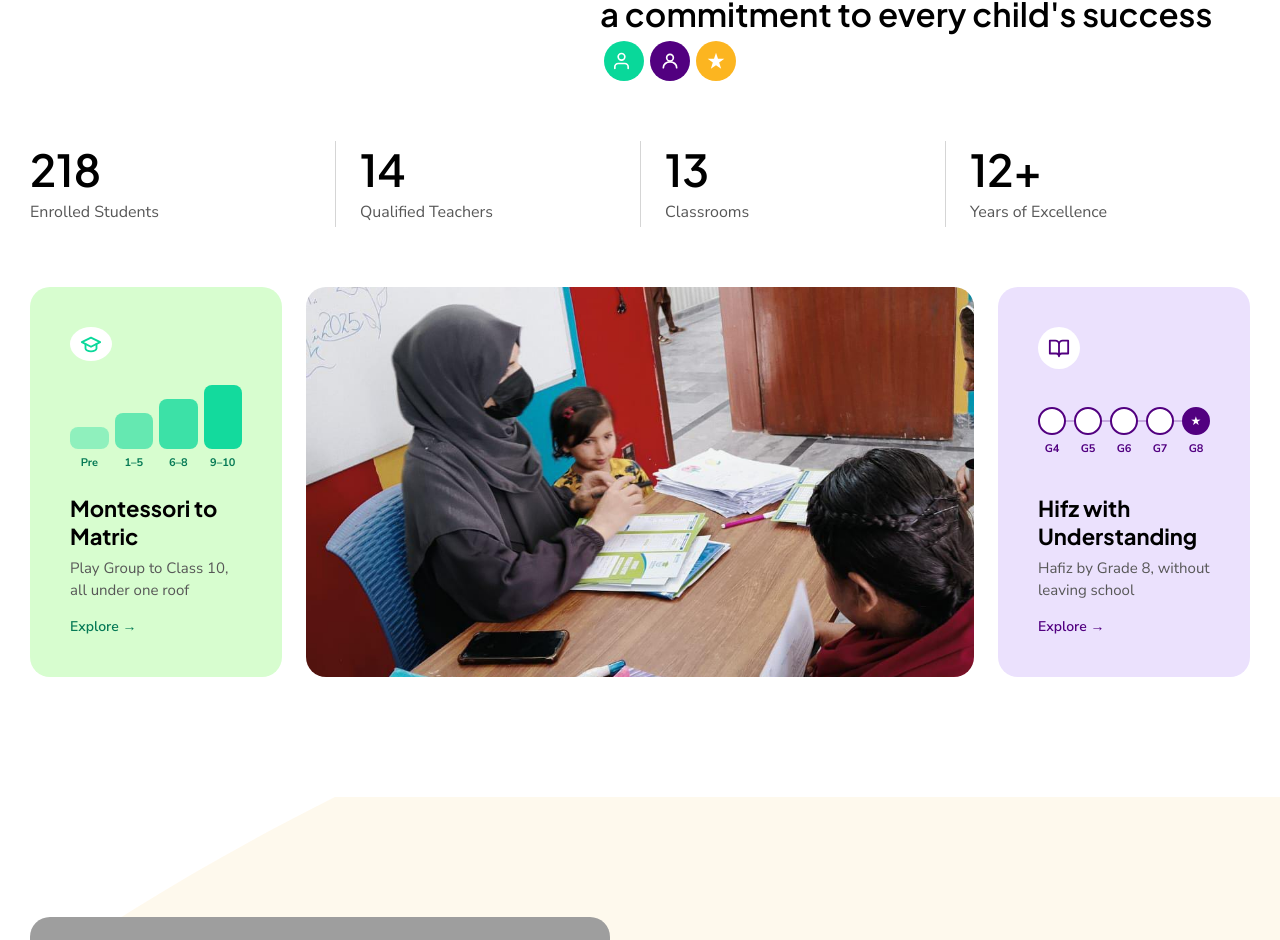
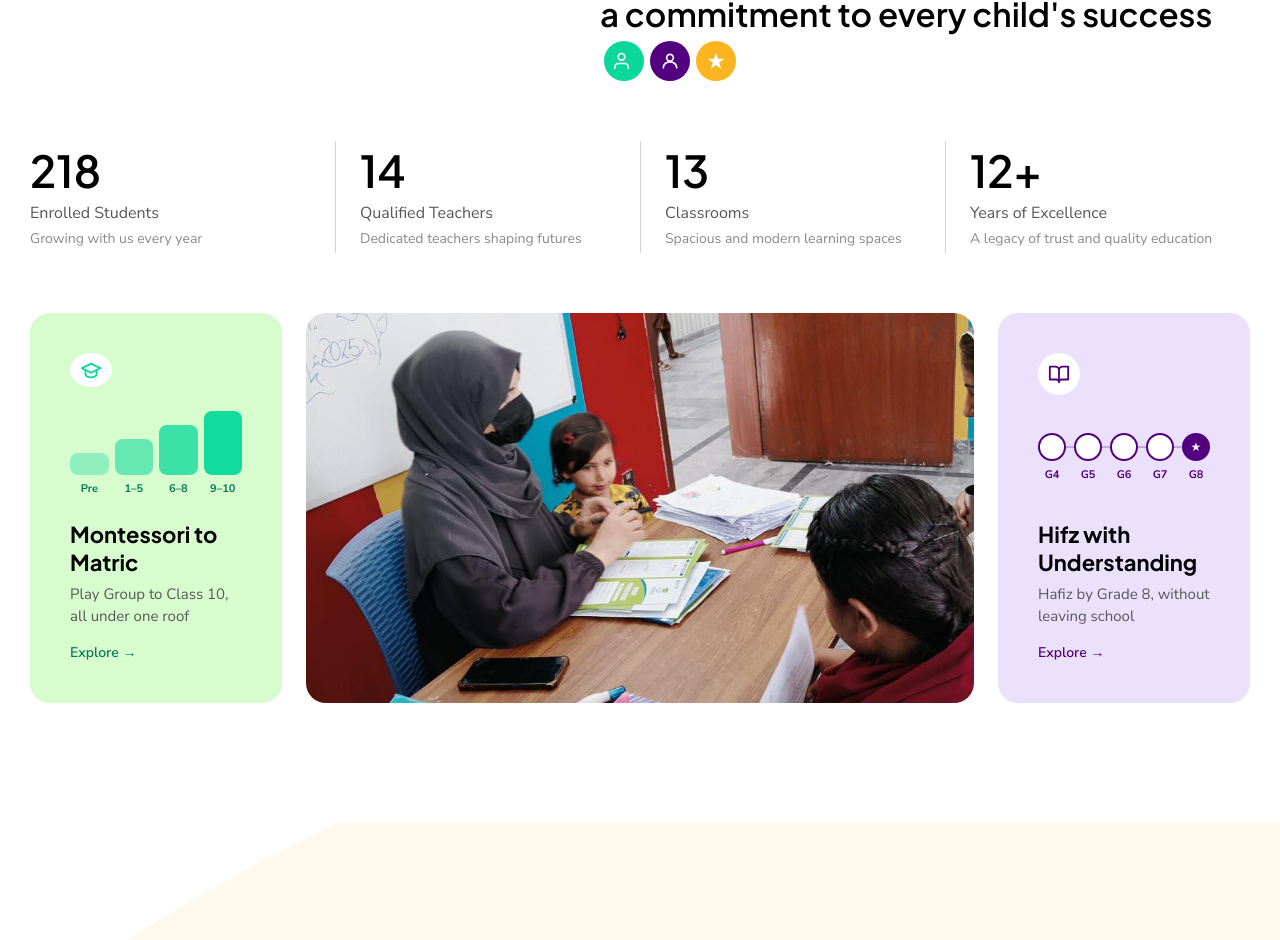
Before and after one commit to Zuhairshad/RahmiaSchool, a Next.js app: page / in a window 1280 px wide. Shown: the part 1305-2245 px from the top of the page. Built offline with nearby package versions, Linux system fonts and the light colour scheme; grey boxes are pictures that could not be loaded; a web font is replaced by a local one.

Commit message:
Home stats: a short line under each number

```diff
--- a/components/home/AboutSection.tsx
+++ b/components/home/AboutSection.tsx
@@ -112,14 +112,17 @@ export default function AboutSection() {
           {stats.map((stat, i) => (
             <div key={stat.label} style={{ display: "flex", alignItems: "center", flex: 1 }}>
               {i > 0 && (
-                <div style={{ width: 1, height: 86, background: "#d5d5d5", marginRight: 24, flexShrink: 0 }} />
+                <div style={{ width: 1, height: 112, background: "#d5d5d5", marginRight: 24, flexShrink: 0 }} />
               )}
-              <div style={{ display: "flex", flexDirection: "column", gap: 4 }}>
+              <div style={{ display: "flex", flexDirection: "column", gap: 4, paddingRight: 16 }}>
                 <span style={{ fontFamily: "var(--font-heading)", fontSize: 44, fontWeight: 600, lineHeight: "52.8px", color: "#000" }}>
                   {stat.value}
                 </span>
                 <span style={{ fontFamily: "var(--font-body)", fontSize: 16, fontWeight: 400, lineHeight: "24px", color: "#575757" }}>
                   {stat.label}
+                </span>
+                <span style={{ fontFamily: "var(--font-body)", fontSize: 14, fontWeight: 400, lineHeight: "20px", color: "#8a8a8a" }}>
+                  {stat.note}
                 </span>
               </div>
             </div>
--- a/components/home/shared.tsx
+++ b/components/home/shared.tsx
@@ -3,10 +3,10 @@ import Link from "next/link";
 /* ── DATA ─────────────────────────────────────────────── */
 
 export const stats = [
-  { value: "218", label: "Enrolled Students" },
-  { value: "14", label: "Qualified Teachers" },
-  { value: "13", label: "Classrooms" },
-  { value: "12+", label: "Years of Excellence" },
+  { value: "218", label: "Enrolled Students", note: "Growing with us every year" },
+  { value: "14", label: "Qualified Teachers", note: "Dedicated teachers shaping futures" },
+  { value: "13", label: "Classrooms", note: "Spacious and modern learning spaces" },
+  { value: "12+", label: "Years of Excellence", note: "A legacy of trust and quality education" },
 ];
 
 type HomeProgram = {
```
